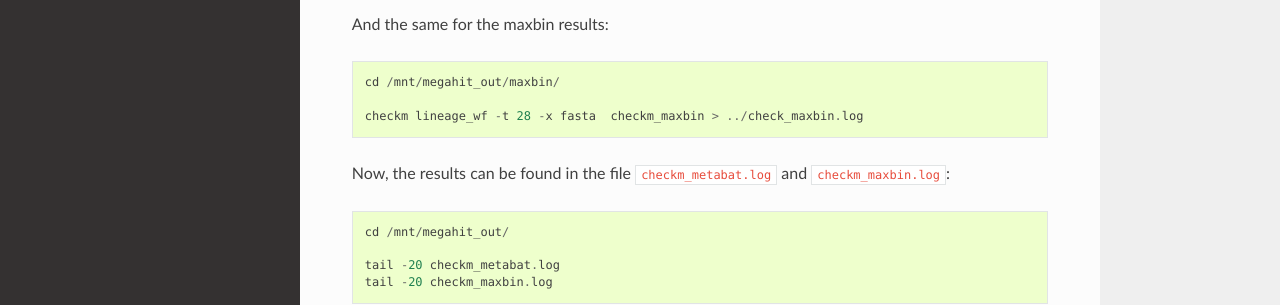
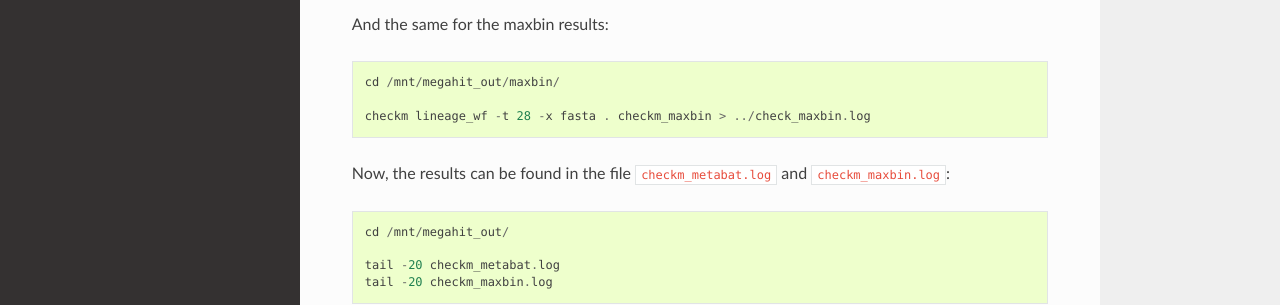
Before and after one commit to metagenomics/metagenomics-workshop, a Sphinx documentation site: the page built from docs/binning/bin_quality.rst, in a window 1280 px wide and 1188 px high. Shown: the part 695-1000 px from the top of the window. Built offline with Sphinx 7.4.7 and the Read the Docs theme 2.0.0, drawn with Linux system fonts in a browser that asks for light colours.

```diff
--- a/docs/binning/bin_quality.rst
+++ b/docs/binning/bin_quality.rst
@@ -21,7 +21,7 @@ And the same for the maxbin results::
 
   cd /mnt/megahit_out/maxbin/
 
-  checkm lineage_wf -t 28 -x fasta  checkm_maxbin > ../check_maxbin.log
+  checkm lineage_wf -t 28 -x fasta . checkm_maxbin > ../check_maxbin.log
 
 
 Now, the results can be found in the file ``checkm_metabat.log`` and ``checkm_maxbin.log``::
```
